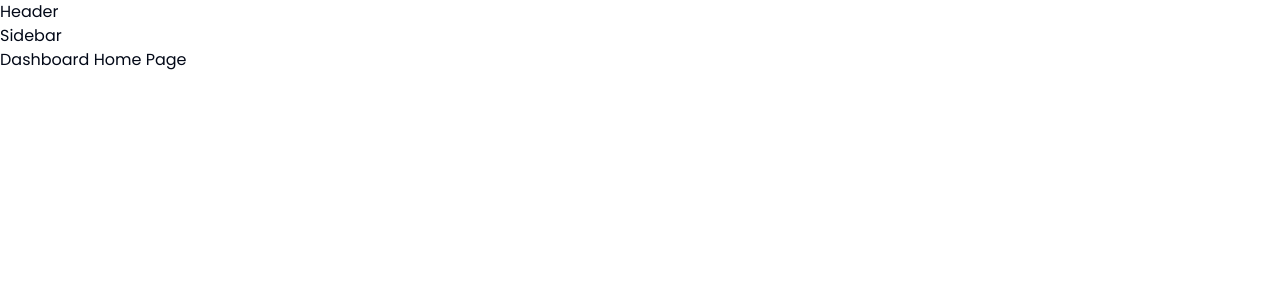
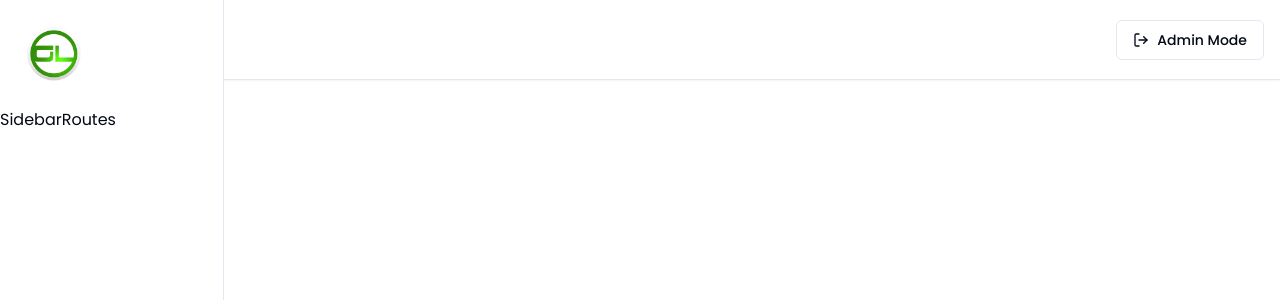
Before and after one commit to iputuagussetiawan/next-job-portal, a Next.js app: page / in a window 1280 px wide. Shown: the top 300 px of the page. Built offline with nearby package versions, Linux system fonts and the light colour scheme.

Commit message:
header, sidebar

```diff
--- /dev/null
+++ b/app/(dashboard)/_components/logo.tsx
@@ -0,0 +1,13 @@
+import Image from 'next/image'
+import React from 'react'
+
+export const Logo = () => {
+    return (
+        <Image
+            height={60}
+            width={60}
+            alt='Logo'
+            src={"/img/logo.png"}
+        />
+    )
+}
--- /dev/null
+++ b/app/(dashboard)/_components/navbar-routes.tsx
@@ -0,0 +1,30 @@
+"use client";
+import { Button } from '@/components/ui/button';
+import { UserButton } from '@clerk/nextjs';
+import { LogOut } from 'lucide-react';
+import Link from 'next/link';
+import { usePathname } from 'next/navigation';
+import React from 'react'
+
+export const NavbarRoutes = () => {
+    const pathname=usePathname()
+    const isAdminPage=pathname?.startsWith('/admin')
+    console.log(isAdminPage)
+    const isPlayerPage=pathname?.startsWith('/jobs')
+  return (
+    <>
+        <div className='flex gap-x-2 ml-auto'>
+           {isAdminPage || isPlayerPage ? <Link href='/'>
+                <Button variant={'outline'}>
+                    <LogOut/>Exit
+                </Button>
+           </Link> : <Link href='/admin/jobs'>
+                <Button variant={'outline'}>
+                    <LogOut/>Admin Mode
+                </Button>
+           </Link>}
+            <UserButton afterSignOutUrl='/'/>
+        </div>
+    </>
+  )
+}
--- /dev/null
+++ b/app/(dashboard)/_components/navbar.tsx
@@ -0,0 +1,13 @@
+import React from 'react'
+import { NavbarRoutes } from './navbar-routes'
+
+export const Navbar = () => {
+    return (
+        <div className='p-4 border-b h-full flex items-center bg-white shadow-sm'>
+            {/* Mobile Routes */}
+            {/* <MobileSidebar/> */}
+            {/* Sidebar Routes */}
+            <NavbarRoutes/>
+        </div>
+    )
+}
--- /dev/null
+++ b/app/(dashboard)/_components/sidebar-routes.tsx
@@ -0,0 +1,9 @@
+"use client"
+
+import React from 'react'
+
+export const SidebarRoutes = () => {
+  return (
+    <div>SidebarRoutes</div>
+  )
+}
--- /dev/null
+++ b/app/(dashboard)/_components/sidebar.tsx
@@ -0,0 +1,18 @@
+import React from 'react'
+import { Logo } from './logo'
+import { SidebarRoutes } from './sidebar-routes'
+
+export const Sidebar = () => {
+    return (
+        <div className='h-full border-r flex flex-col overflow-y-auto bg-white'>
+            <div className="p-6">
+                <Logo/>
+            </div>
+
+            {/* Sidebar Routes */}
+            <div className="flex flex-col w-full">
+                <SidebarRoutes/>
+            </div>
+        </div>
+    )
+}
--- a/app/(dashboard)/layout.tsx
+++ b/app/(dashboard)/layout.tsx
@@ -1,15 +1,19 @@
 import React from 'react'
+import { Navbar } from './_components/navbar'
+import { Sidebar } from './_components/sidebar'
 
 function DashboardLayout({children}: {children: React.ReactNode}) {
     return (
         <div className='h-full'>
             {/* Header */}
-            <header className=''>
-                Header
+            <header className='h-20 fixed inset-y-0 w-full z-50'>
+                <Navbar/>
             </header>
 
             {/* Sidebar */}
-            <div>Sidebar</div>
+            <div className='hidden md:flex h-full w-56 flex-col fixed inset-y-0 z-50'>
+                <Sidebar/>
+            </div>
             <main>
                 {children}
             </main>
```
Also changed, not shown: public/img/logo.png (added).
